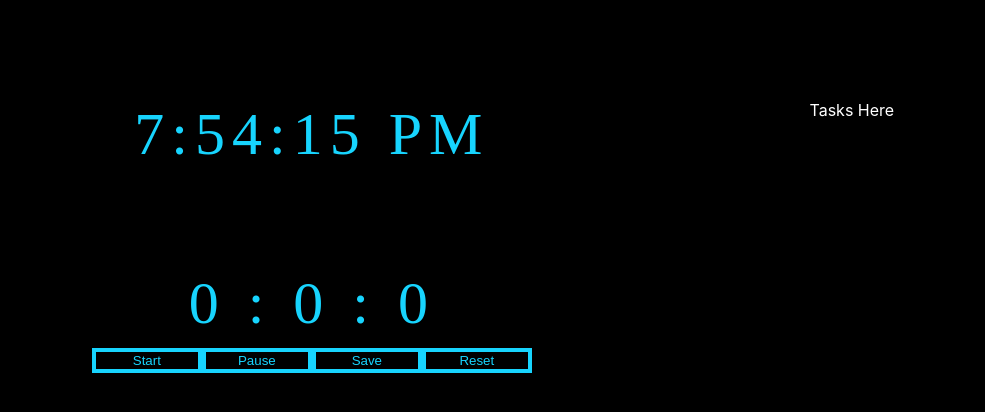
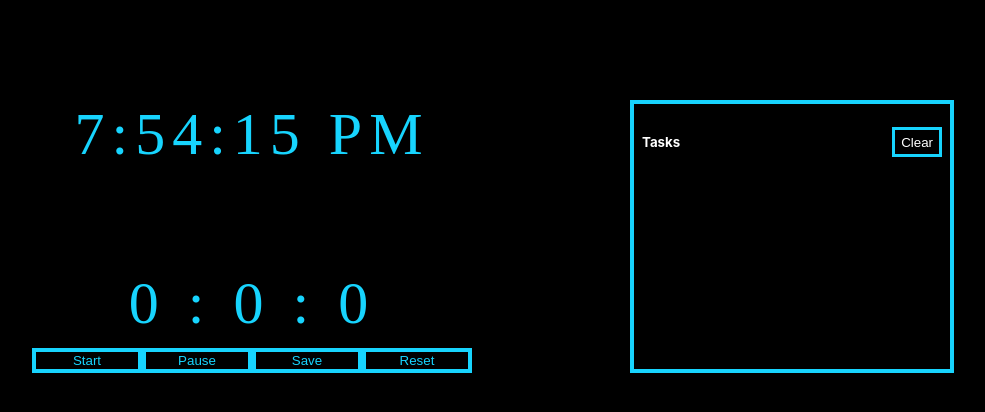
Before and after one commit to ahmed-saifulla/time-tracker, a React (Create React App) app: page / in a window 1280 px wide. Shown: the top 412 px of the page, without its empty margins (147-1132 px from the left). Built offline with nearby package versions, Linux system fonts and the light colour scheme; the HTML template or start-up script is replaced by a standard one.

Commit message:
tasks render with clear btn

```diff
--- a/src/App.js
+++ b/src/App.js
@@ -8,6 +8,9 @@ function App() {
   const [isPause, setIsPause] = useState(false)
   const [liveStopWatch, setLiveStopWatch] = useState({hh: 0 , mm: 0, ss: 0})
   const [isModalOpen, setIsModalOpen] = useState(false)
+  const [formTitle, setFormTitle] = useState("")
+  const [formDescription, setFormDescription] = useState("")
+  const [tasks, setTasks] = useState([])
 
   const updateTime = () => {
     let liveDate = new Date()
@@ -41,6 +44,12 @@ function App() {
         tempLiveStopWatch.hh += 1
       }
       setLiveStopWatch(tempLiveStopWatch)
+  }
+
+  const clearAndCloseModal = () => {
+    setFormTitle("")
+    setFormDescription("")
+    setIsModalOpen(false)
   }
 
   useEffect(() => {
@@ -102,7 +111,19 @@ function App() {
 
 
         <div className="tasks">
-          Tasks Here
+          <div className="tasks-header">
+            <h5>Tasks</h5>
+            <button className="clear-tasks-btn" onClick={() => {
+              setTasks([])
+            }}>Clear</button>
+          </div>
+
+          {tasks.map((task, i) => (
+             <div key={i}  className="task">
+              <h6>{task.title}</h6>
+              <p>{task.description}</p>
+            </div>
+          ))}
         </div>
       </div>
 
@@ -112,15 +133,28 @@ function App() {
             <form action="">
 
               <label htmlFor="">Title</label>
-              <input type="text" />
+              <input type="text" value={formTitle} onInput={(event) => {
+                setFormTitle(event.target.value)
+              }}/>
 
               <label htmlFor="">Description</label>
-              <textarea name="" id="" cols="30" rows="10"></textarea>
+              <textarea name="" id="" cols="30" rows="10" value={formDescription} onInput={(event) => {
+                setFormDescription(event.target.value)
+              }}></textarea>
 
               <div className="modal-btns">
-                <button className="btn">Save</button>
+                <button className="btn" onClick={(event) => {
+                  event.preventDefault()
+                  let task = {
+                    title: formTitle,
+                    description: formDescription,
+                    timeTaken: liveStopWatch
+                  }
+                  setTasks([...tasks, task])
+                  clearAndCloseModal()
+                }}>Save</button>
                 <button className="btn" onClick={() => {
-                  setIsModalOpen(false)
+                  clearAndCloseModal()
                 }}>cancel</button>
               </div>
 
--- a/src/index.css
+++ b/src/index.css
@@ -118,3 +118,36 @@ body {
   background: #000;
   color: #17D4FE;
 }
+
+.tasks{
+  border: 4px solid #17D4FE;
+  padding: 8px;
+  width: 300px;
+}
+
+.tasks .task{
+  background-color: #17D4FE;
+  color: #000;
+  padding: 8px;
+  margin-bottom: 8px;
+}
+
+.tasks-header{
+  display: flex;
+  justify-content: space-between;
+  align-items: center;
+}
+
+.clear-tasks-btn{
+  background-color: #000;
+  border: 3px solid #17D4FE;
+  color: #fff;
+  height: 30px;
+  cursor: pointer;
+}
+.clear-tasks-btn:hover{
+  background-color: #17D4FE;
+  color: #000;
+  height: 30px;
+  cursor: pointer;
+}
```
